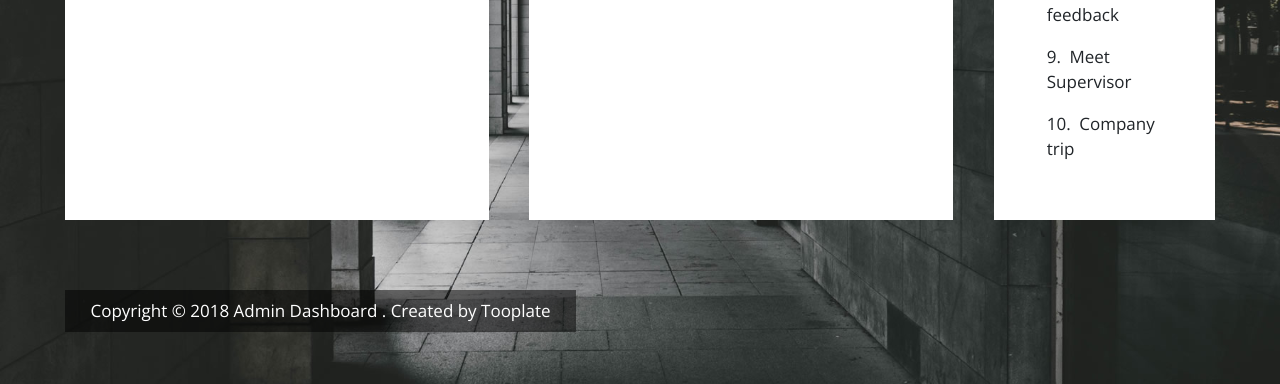
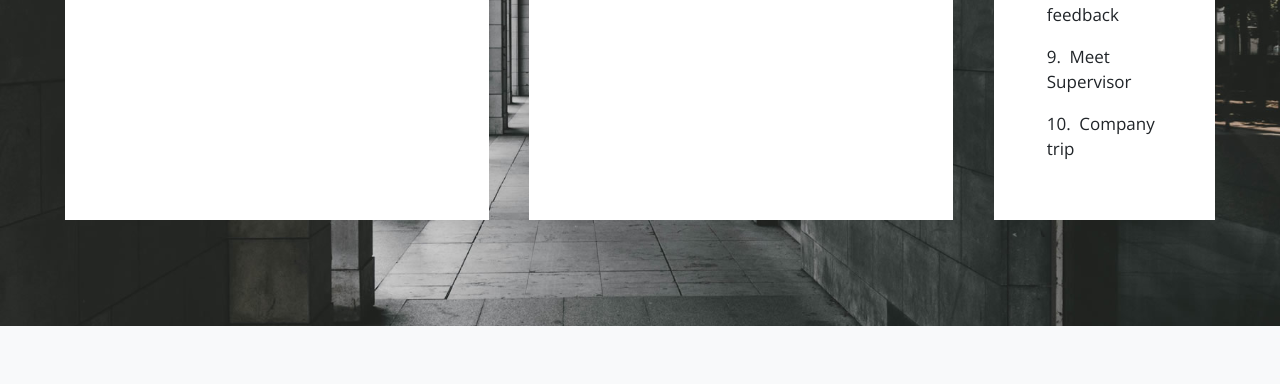
Before and after one commit to timofeev41/icthack2-lenmeni, a Python web app: template prodtoring/templates/index.html in a window 1280 px wide. Shown: the part 1208-1592 px from the top of the page. After the commit the page ends 1534 px from the top, so only its background shows below. Run offline with Jinja, Linux system fonts and the light colour scheme; the template is opened without the code that fills it, so the values that code supplies are empty.

Commit message:
delete licence

```diff
--- a/prodtoring/templates/accounts.html
+++ b/prodtoring/templates/accounts.html
@@ -179,10 +179,6 @@
         </div>
         <footer class="row tm-mt-small">
             <div class="col-12 font-weight-light">
-                <p class="d-inline-block tm-bg-black text-white py-2 px-4">
-                    Copyright &copy; 2018 Admin Dashboard . Created by
-                    <a rel="nofollow" href="https://www.tooplate.com" class="text-white tm-footer-link">Tooplate</a>
-                </p>
             </div>
         </footer>
     </div>
--- a/prodtoring/templates/add-product.html
+++ b/prodtoring/templates/add-product.html
@@ -155,10 +155,6 @@
         </div>
         <footer class="row tm-mt-big">
             <div class="col-12 font-weight-light">
-                <p class="d-inline-block tm-bg-black text-white py-2 px-4">
-                    Copyright &copy; 2018 Admin Dashboard . Created by
-                    <a rel="nofollow" href="https://www.tooplate.com" class="text-white tm-footer-link">Tooplate</a>
-                </p>
             </div>
         </footer>
     </div>
--- a/prodtoring/templates/edit-product.html
+++ b/prodtoring/templates/edit-product.html
@@ -152,10 +152,6 @@
         </div>
         <footer class="row tm-mt-big">
             <div class="col-12 font-weight-light">
-                <p class="d-inline-block tm-bg-black text-white py-2 px-4">
-                    Copyright &copy; 2018 Admin Dashboard . Created by
-                    <a rel="nofollow" href="https://www.tooplate.com" class="text-white tm-footer-link">Tooplate</a>
-                </p>
             </div>
         </footer>
     </div>
--- a/prodtoring/templates/index.html
+++ b/prodtoring/templates/index.html
@@ -178,10 +178,6 @@
             </div>
             <footer class="row tm-mt-small">
                 <div class="col-12 font-weight-light">
-                    <p class="d-inline-block tm-bg-black text-white py-2 px-4">
-                        Copyright &copy; 2018 Admin Dashboard . Created by
-                        <a rel="nofollow" href="https://www.tooplate.com" class="text-white tm-footer-link">Tooplate</a>
-                    </p>
                 </div>
             </footer>
         </div>
--- a/prodtoring/templates/login.html
+++ b/prodtoring/templates/login.html
@@ -58,10 +58,6 @@
         </div>
         <footer class="row tm-mt-big">
             <div class="col-12 font-weight-light text-center">
-                <p class="d-inline-block tm-bg-black text-white py-2 px-4">
-                    Copyright &copy; 2018 Admin Dashboard . Created by
-                    <a rel="nofollow" href="https://www.tooplate.com" class="text-white tm-footer-link">Tooplate</a>
-                </p>
             </div>
         </footer>
     </div>
--- a/prodtoring/templates/products.html
+++ b/prodtoring/templates/products.html
@@ -269,10 +269,6 @@
             </div>
             <footer class="row tm-mt-small">
                 <div class="col-12 font-weight-light">
-                    <p class="d-inline-block tm-bg-black text-white py-2 px-4">
-                        Copyright &copy; 2018 Admin Dashboard . Created by
-                        <a rel="nofollow" href="https://www.tooplate.com" class="text-white tm-footer-link">Tooplate</a>
-                    </p>
                 </div>
             </footer>
         </div>
```
